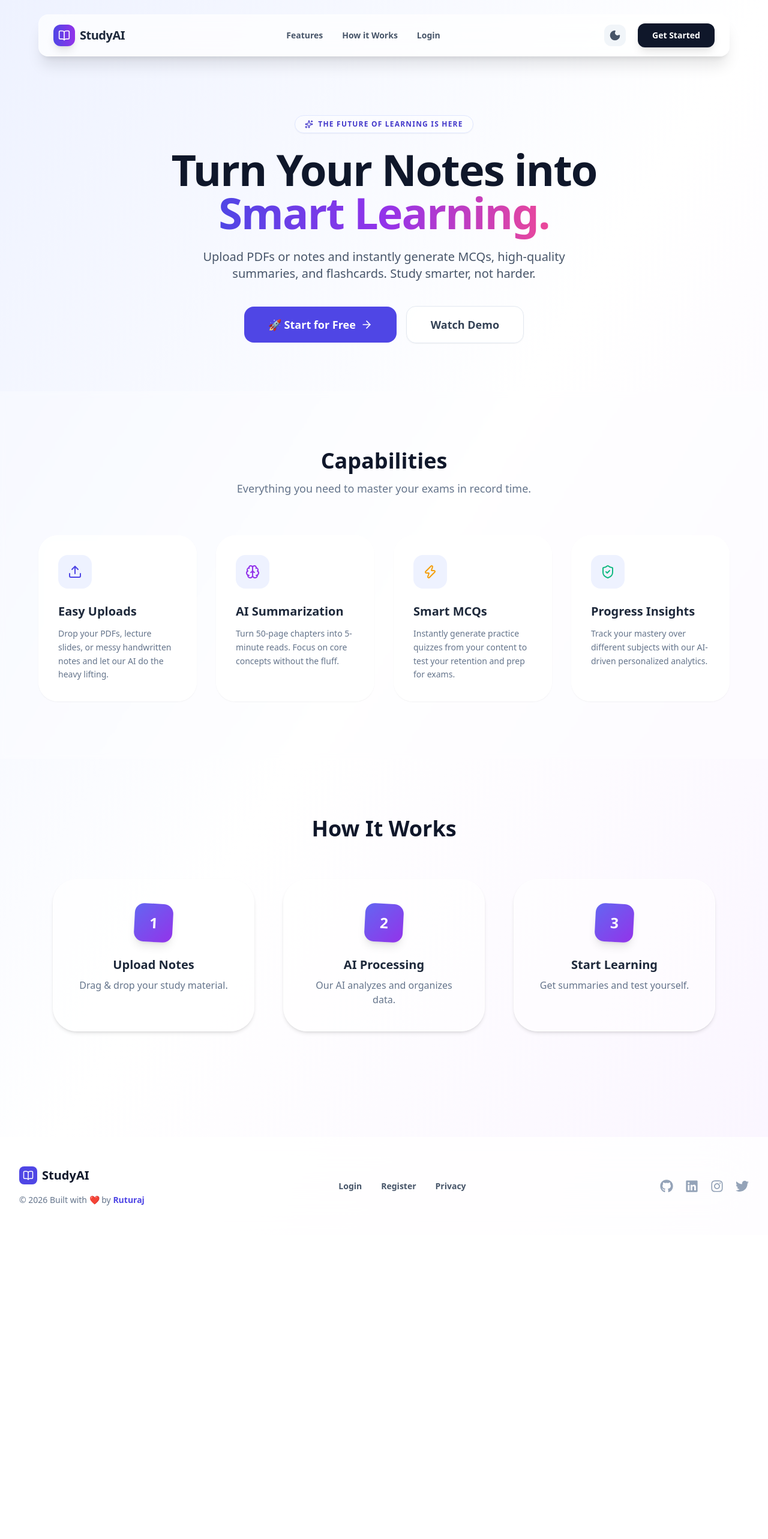
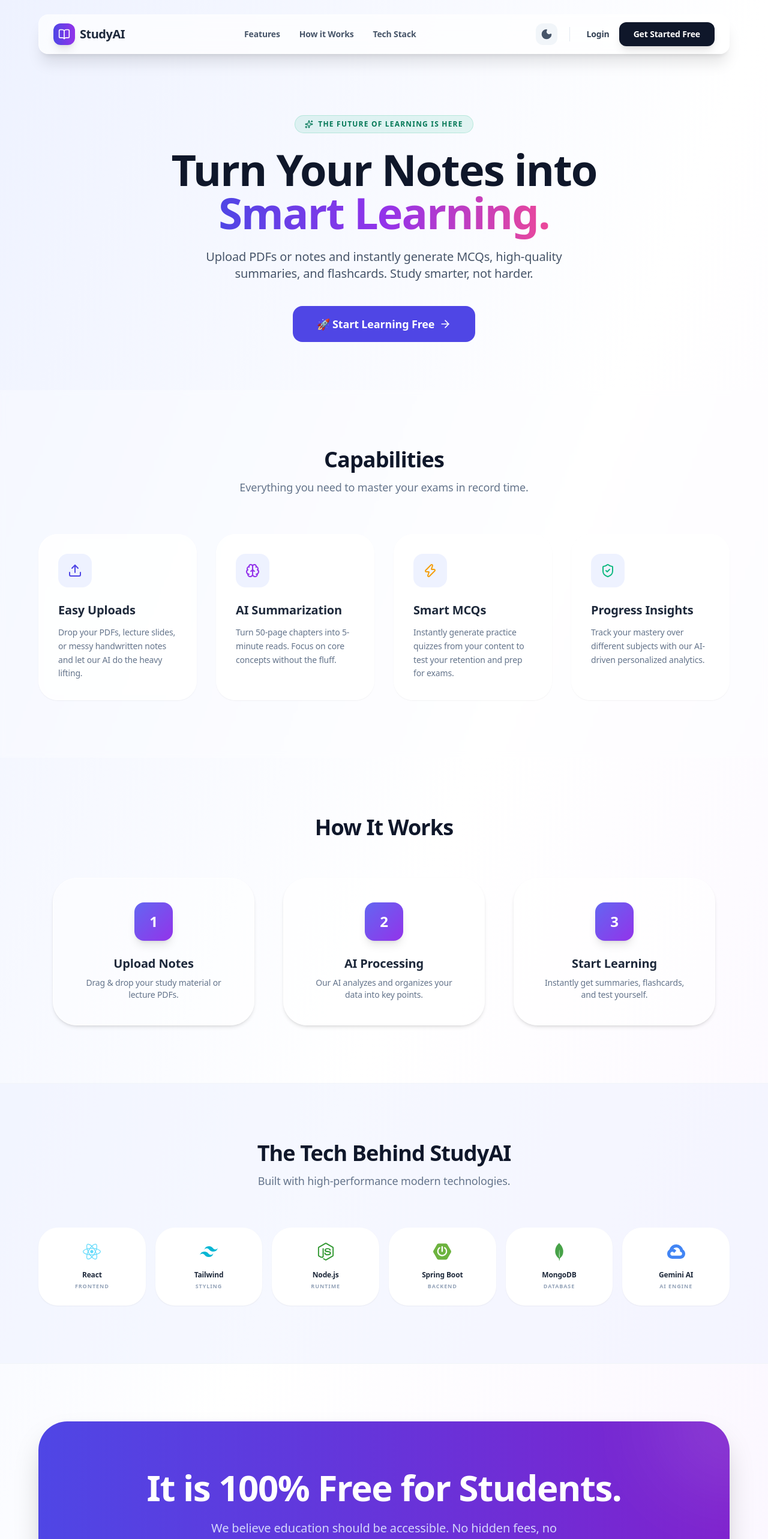
Before and after one commit to ruturajjadhav07/StudyAI, a React (Create React App) app in the folder frontend/: page / in a window 1280 px wide. Shown: the top 2565 px of the page at 60% size. Before the commit the page ends 2058 px from the top, so only its background shows below. Built offline with nearby package versions, Linux system fonts and the light colour scheme.

Commit message:
refine UI across core pages and improve result accuracy

```diff
--- a/frontend/src/pages/Dashboard.jsx
+++ b/frontend/src/pages/Dashboard.jsx
@@ -49,7 +49,6 @@ export default function Dashboard() {
   };
 
   return (
-    /* FIX: We inject the 'dark' class here as well to ensure the wrapper respects the theme immediately */
     <div className={`min-h-screen flex transition-colors duration-300 ${theme === 'dark' ? 'dark bg-slate-950' : 'bg-[#f8fafc]'}`}>
 
       {/* Sidebar */}
--- a/frontend/src/pages/Landing.jsx
+++ b/frontend/src/pages/Landing.jsx
@@ -7,9 +7,11 @@ import {
     Brain,
     Zap,
     ShieldCheck,
-    Sparkles
+    Sparkles,
+    Leaf
 } from 'lucide-react';
-import { FaGithub, FaLinkedin, FaInstagram, FaTwitter } from "react-icons/fa";
+import { FaGithub, FaLinkedin, FaInstagram, FaTwitter, FaReact, FaNodeJs } from "react-icons/fa";
+import { SiTailwindcss, SiMongodb, SiGooglecloud, SiSpringboot } from "react-icons/si";
 import ThemeToggle from '../component/ThemeToggle';
 
 export default function LandingPage() {
@@ -19,16 +21,14 @@ export default function LandingPage() {
         if ('scrollRestoration' in window.history) {
             window.history.scrollRestoration = 'manual';
         }
-
         const timer = setTimeout(() => {
             window.scrollTo({ top: 0, behavior: 'smooth' });
         }, 100);
-
         return () => clearTimeout(timer);
     }, []);
 
     const scrollToTop = (e) => {
-        e.preventDefault();
+        if (e) e.preventDefault();
         window.scrollTo({ top: 0, behavior: 'smooth' });
     };
 
@@ -55,74 +55,86 @@ export default function LandingPage() {
         }
     ];
 
+    const techStack = [
+        { name: "React", icon: <FaReact className="text-[#61DAFB]" />, desc: "Frontend" },
+        { name: "Tailwind", icon: <SiTailwindcss className="text-[#06B6D4]" />, desc: "Styling" },
+        { name: "Node.js", icon: <FaNodeJs className="text-[#339933]" />, desc: "Runtime" },
+        { name: "Spring Boot", icon: <SiSpringboot className="text-[#6DB33F]" />, desc: "Backend" },
+        { name: "MongoDB", icon: <SiMongodb className="text-[#47A248]" />, desc: "Database" },
+        { name: "Gemini AI", icon: <SiGooglecloud className="text-[#4285F4]" />, desc: "AI Engine" }
+    ];
+
     return (
-        <div className="min-h-screen bg-gradient-to-br from-indigo-50 via-white to-purple-50 dark:from-slate-950 dark:via-slate-900 dark:to-slate-950 selection:bg-indigo-100 dark:selection:bg-indigo-900 overflow-x-hidden relative transition-colors duration-500">
+        <div className="min-h-screen bg-gradient-to-br from-indigo-50 via-white to-purple-50 dark:from-slate-950 dark:via-slate-900 dark:to-slate-950 selection:bg-indigo-100 dark:selection:bg-indigo-900 overflow-x-hidden relative transition-colors duration-500 font-sans">
 
             <style>
                 {`
                     ::-webkit-scrollbar { display: none; }
                     html { scroll-behavior: smooth; -ms-overflow-style: none; scrollbar-width: none; }
+                    body {
+                        font-family: 'Plus Jakarta Sans', sans-serif;
+                        letter-spacing: -0.01em;
+                    }
                 `}
             </style>
 
             <div className="absolute top-[-10%] left-[-10%] w-[500px] h-[500px] bg-purple-200/40 dark:bg-purple-900/20 rounded-full blur-[120px] -z-10 animate-pulse"></div>
-            <div className="absolute bottom-[10%] right-[-5%] w-[400px] h-[400px] bg-indigo-200/40 dark:bg-indigo-900/20 rounded-full blur-[100px] -z-10"></div>
 
+            {/*NAVBAR */}
             <nav className="fixed top-6 left-1/2 -translate-x-1/2 w-[95%] max-w-6xl z-50 px-4 md:px-6 py-3 bg-white/70 dark:bg-slate-900/70 backdrop-blur-xl border border-white/40 dark:border-slate-800/40 rounded-2xl shadow-xl flex items-center justify-between transition-all">
                 <button onClick={scrollToTop} className="flex items-center gap-2 group cursor-pointer bg-transparent border-none outline-none">
                     <div className="bg-gradient-to-r from-indigo-600 to-purple-600 p-2 rounded-xl shadow-lg group-hover:scale-110 transition-transform">
                         <BookOpen className="text-white" size={20} />
                     </div>
-                    <span className="text-xl font-bold text-slate-800 dark:text-white tracking-tight group-hover:text-indigo-600 dark:group-hover:text-indigo-400 transition-colors">
-                        StudyAI
-                    </span>
+                    <span className="text-xl font-bold text-slate-800 dark:text-white tracking-tight">StudyAI</span>
                 </button>
 
                 <div className="hidden md:flex items-center gap-8 text-sm font-semibold text-slate-600 dark:text-slate-300">
-                    <a href="#features" className="hover:text-indigo-600 dark:hover:text-indigo-400 transition">Features</a>
-                    <a href="#how-it-works" className="hover:text-indigo-600 dark:hover:text-indigo-400 transition">How it Works</a>
-                    <Link to="/login" className="hover:text-indigo-600 dark:hover:text-indigo-400 transition">Login</Link>
+                    <a href="#features" className="hover:text-indigo-600 transition">Features</a>
+                    <a href="#how-it-works" className="hover:text-indigo-600 transition">How it Works</a>
+                    <a href="#tech-stack" className="hover:text-indigo-600 transition">Tech Stack</a>
                 </div>
 
-                <div className="flex items-center gap-3 md:gap-4">
-                    <div className="p-1 rounded-lg hover:bg-slate-100 dark:hover:bg-slate-800 transition-colors">
+                <div className="flex items-center gap-3 md:gap-5">
                     <ThemeToggle />
+                    <div className="h-6 w-[1px] bg-slate-200 dark:bg-slate-700 hidden sm:block"></div>
+                    <div className="flex items-center gap-2">
+                        <Link to="/login" className="text-sm font-bold text-slate-700 dark:text-slate-300 hover:text-indigo-600 transition px-2">
+                            Login
+                        </Link>
+                        <Link to="/register" className="bg-slate-900 dark:bg-indigo-600 text-white px-4 md:px-6 py-2 md:py-2.5 rounded-xl text-xs md:text-sm font-bold hover:bg-indigo-600 hover:scale-105 transition-all shadow-lg whitespace-nowrap">
+                            Get Started Free
+                        </Link>
                     </div>
-                    <Link to="/register" className="bg-slate-900 dark:bg-indigo-600 text-white px-4 md:px-6 py-2 md:py-2.5 rounded-xl text-xs md:text-sm font-bold hover:bg-indigo-600 dark:hover:bg-indigo-500 hover:scale-105 transition-all shadow-lg whitespace-nowrap">
-                        Get Started
-                    </Link>
                 </div>
             </nav>
 
+            {/* HERO */}
             <header className="pt-48 pb-20 px-4 text-center">
                 <div className="max-w-4xl mx-auto">
-                    <div className="inline-flex items-center gap-2 py-1.5 px-4 rounded-full bg-white/50 dark:bg-slate-800/50 border border-indigo-100 dark:border-slate-700 text-indigo-700 dark:text-indigo-300 text-xs font-bold uppercase tracking-widest mb-6 shadow-sm">
+                    <div className="inline-flex items-center gap-2 py-1.5 px-4 rounded-full bg-emerald-500/10 border border-emerald-500/20 text-emerald-700 dark:text-emerald-400 text-xs font-bold uppercase tracking-widest mb-6">
                         <Sparkles size={14} /> The Future of Learning is Here
                     </div>
                     <h1 className="text-4xl md:text-7xl font-black text-slate-900 dark:text-white mb-6 tracking-tight leading-[1.1]">
                         Turn Your Notes into <br />
-                        <span className="bg-gradient-to-r from-indigo-600 via-purple-600 to-pink-500 bg-clip-text text-transparent">
-                            Smart Learning.
-                        </span>
+                        <span className="bg-gradient-to-r from-indigo-600 via-purple-600 to-pink-500 bg-clip-text text-transparent">Smart Learning.</span>
                     </h1>
-                    <p className="text-lg md:text-xl text-slate-600 dark:text-slate-400 mb-10 max-w-2xl mx-auto leading-relaxed">
+                    <p className="text-lg md:text-xl text-slate-600 dark:text-slate-400 mb-10 max-w-2xl mx-auto leading-relaxed font-medium">
                         Upload PDFs or notes and instantly generate MCQs, high-quality summaries, and flashcards. Study smarter, not harder.
                     </p>
                     <div className="flex flex-col sm:flex-row items-center justify-center gap-4">
-                        <Link to="/register" className="w-full sm:w-auto px-10 py-4 bg-indigo-600 text-white rounded-2xl font-bold text-lg hover:bg-indigo-700 hover:shadow-2xl hover:shadow-indigo-200 dark:hover:shadow-none transition-all flex items-center justify-center gap-2 group">
-                            🚀 Start for Free <ArrowRight size={20} className="group-hover:translate-x-1 transition" />
+                        <Link to="/register" className="w-full sm:w-auto px-10 py-4 bg-indigo-600 text-white rounded-2xl font-bold text-lg hover:shadow-2xl hover:shadow-indigo-200 transition-all flex items-center justify-center gap-2 group">
+                            🚀 Start Learning Free <ArrowRight size={20} className="group-hover:translate-x-1 transition" />
                         </Link>
-                        <button className="w-full sm:w-auto px-10 py-4 bg-white/80 dark:bg-slate-800 backdrop-blur-md text-slate-700 dark:text-slate-200 border border-slate-200 dark:border-slate-700 rounded-2xl font-bold text-lg hover:bg-slate-50 dark:hover:bg-slate-700 transition shadow-sm">
-                            Watch Demo
-                        </button>
                     </div>
                 </div>
             </header>
 
+            {/* CAPABILITIES */}
             <section id="features" className="py-24 px-4 bg-white/30 dark:bg-slate-900/30 backdrop-blur-sm">
                 <div className="max-w-6xl mx-auto">
                     <div className="text-center mb-16">
-                        <h2 className="text-4xl font-bold text-slate-900 dark:text-white">Capabilities</h2>
+                        <h2 className="text-4xl font-bold text-slate-900 dark:text-white tracking-tight">Capabilities</h2>
                         <p className="text-slate-500 dark:text-slate-400 mt-3 text-lg">Everything you need to master your exams in record time.</p>
                     </div>
                     <div className="grid grid-cols-1 md:grid-cols-2 lg:grid-cols-4 gap-8">
@@ -139,56 +151,133 @@ export default function LandingPage() {
                 </div>
             </section>
 
+            {/* HOW IT WORKS */}
             <section id="how-it-works" className="py-24 px-6 max-w-6xl mx-auto">
-                <h2 className="text-4xl font-bold text-center mb-16 text-slate-900 dark:text-white">How It Works</h2>
+                <h2 className="text-4xl font-bold text-center mb-16 text-slate-900 dark:text-white tracking-tight">How It Works</h2>
                 <div className="grid md:grid-cols-3 gap-12">
                     {[
-                        { step: "1", title: "Upload Notes", desc: "Drag & drop your study material." },
-                        { step: "2", title: "AI Processing", desc: "Our AI analyzes and organizes data." },
-                        { step: "3", title: "Start Learning", desc: "Get summaries and test yourself." }
+                        { step: "1", title: "Upload Notes", desc: "Drag & drop your study material or lecture PDFs." },
+                        { step: "2", title: "AI Processing", desc: "Our AI analyzes and organizes your data into key points." },
+                        { step: "3", title: "Start Learning", desc: "Instantly get summaries, flashcards, and test yourself." }
                     ].map((item, i) => (
-                        <div key={i} className="relative bg-white/40 dark:bg-slate-800/40 p-10 rounded-[2.5rem] text-center border border-white dark:border-slate-700 shadow-md transition-colors">
-                            <div className="w-16 h-16 mx-auto flex items-center justify-center rounded-2xl bg-gradient-to-br from-indigo-500 to-purple-600 text-white text-2xl font-black mb-6 shadow-lg rotate-3 group-hover:rotate-0 transition">
+                        <div key={i} className="relative bg-white/40 dark:bg-slate-800/40 p-10 rounded-[2.5rem] text-center border border-white dark:border-slate-700 shadow-md">
+                            <div className="w-16 h-16 mx-auto flex items-center justify-center rounded-2xl bg-gradient-to-br from-indigo-500 to-purple-600 text-white text-2xl font-black mb-6 shadow-lg">
                                 {item.step}
                             </div>
                             <h3 className="font-bold text-xl text-slate-800 dark:text-white mb-2">{item.title}</h3>
-                            <p className="text-slate-500 dark:text-slate-400">{item.desc}</p>
+                            <p className="text-slate-500 dark:text-slate-400 text-sm">{item.desc}</p>
                         </div>
                     ))}
                 </div>
             </section>
 
-            <footer className="mt-20 border-t border-white/50 dark:border-slate-800 bg-white/80 dark:bg-slate-900/80 backdrop-blur-2xl px-8 py-12 transition-colors">
-                <div className="max-w-7xl mx-auto flex flex-col md:flex-row items-center justify-between gap-10">
-                    <div className="flex flex-col gap-4 text-center md:text-left">
-                        <button onClick={scrollToTop} className="flex items-center gap-2 justify-center md:justify-start group bg-transparent border-none outline-none">
-                            <div className="bg-indigo-600 p-1.5 rounded-lg group-hover:scale-110 transition-transform">
-                                <BookOpen className="text-white" size={18} />
+            {/* TECH STACK SECTION */}
+            <section id="tech-stack" className="py-24 px-4 bg-indigo-50/50 dark:bg-slate-950/50 border-y border-slate-100 dark:border-slate-800">
+                <div className="max-w-6xl mx-auto">
+                    <div className="text-center mb-16">
+                        <h2 className="text-4xl font-bold text-slate-900 dark:text-white tracking-tight">The Tech Behind StudyAI</h2>
+                        <p className="text-slate-500 dark:text-slate-400 mt-3 text-lg">Built with high-performance modern technologies.</p>
                     </div>
-                            <span className="text-xl font-bold text-slate-900 dark:text-white">StudyAI</span>
+                    <div className="grid grid-cols-2 md:grid-cols-3 lg:grid-cols-6 gap-4">
+                        {techStack.map((tech, i) => (
+                            <div key={i} className="flex flex-col items-center p-6 rounded-[2rem] bg-white dark:bg-slate-900 border border-white dark:border-slate-800 shadow-sm hover:border-indigo-500/50 transition-all group">
+                                <div className="text-3xl mb-4 group-hover:scale-110 transition-transform duration-300">
+                                    {tech.icon}
+                                </div>
+                                <span className="font-bold text-slate-800 dark:text-white text-xs">{tech.name}</span>
+                                <span className="text-[9px] uppercase tracking-widest text-slate-400 dark:text-slate-500 mt-1 font-bold">{tech.desc}</span>
+                            </div>
+                        ))}
+                    </div>
+                </div>
+            </section>
+
+            {/* FREE FOR STUDENTS CTA */}
+            <section className="py-24 px-6">
+                <div className="max-w-6xl mx-auto bg-gradient-to-r from-indigo-600 to-purple-700 rounded-[3rem] p-12 md:p-20 text-center text-white relative overflow-hidden shadow-2xl">
+                    <div className="absolute top-0 right-0 w-64 h-64 bg-white/10 rounded-full blur-3xl -translate-y-1/2 translate-x-1/2"></div>
+                    <div className="relative z-10">
+                        <h2 className="text-4xl md:text-6xl font-black mb-6 tracking-tight">It is 100% Free for Students.</h2>
+                        <p className="text-indigo-100 text-lg md:text-xl mb-10 max-w-2xl mx-auto font-medium opacity-90">
+                            We believe education should be accessible. No hidden fees, no subscriptions—just pure AI-powered learning for everyone.
+                        </p>
+                        <Link to="/register" className="inline-block px-10 py-5 bg-white text-indigo-600 rounded-2xl font-extrabold text-xl hover:scale-105 transition-all shadow-xl">
+                            Get Started Now
+                        </Link>
+                    </div>
+                </div>
+            </section>
+
+            {/* FOOTER */}
+            <footer className="mt-20 border-t border-white/50 dark:border-slate-800 bg-white/80 dark:bg-slate-950 backdrop-blur-2xl px-8 py-16 transition-colors duration-500">
+                <div className="max-w-7xl mx-auto">
+                    <div className="grid grid-cols-1 md:grid-cols-4 gap-12 md:gap-8">
+
+                        {/* Brand Column */}
+                        <div className="col-span-1 md:col-span-1 flex flex-col gap-6">
+                            <button onClick={() => scrollToTop()} className="flex items-center gap-2 group w-fit">
+                                <div className="bg-gradient-to-br from-indigo-600 to-purple-600 p-2 rounded-xl shadow-lg group-hover:rotate-12 transition-all">
+                                    <BookOpen className="text-white" size={20} />
+                                </div>
+                                <span className="text-2xl font-black text-slate-900 dark:text-white tracking-tighter">StudyAI</span>
                             </button>
-                        <p className="text-slate-500 dark:text-slate-400 text-sm max-w-xs">
-                            &copy; {currentYear} Built with ❤️ by <span className="text-indigo-600 dark:text-indigo-400 font-bold">Ruturaj</span>
+                            <p className="text-slate-500 dark:text-slate-400 text-sm leading-relaxed font-medium">
+                                Empowering students with AI-driven study tools to maximize productivity and learning outcomes.
                             </p>
                         </div>
 
-                    <div className="flex gap-8 text-sm font-bold text-slate-600 dark:text-slate-300">
-                        <Link to="/login" className="hover:text-indigo-600 dark:hover:text-indigo-400 transition">Login</Link>
-                        <Link to="/register" className="hover:text-indigo-600 dark:hover:text-indigo-400 transition">Register</Link>
-                        <a href="#" className="hover:text-indigo-600 dark:hover:text-indigo-400 transition">Privacy</a>
+                        {/* Navigation Links */}
+                        <div className="flex flex-col gap-5">
+                            <h4 className="text-xs font-black text-slate-900 dark:text-white uppercase tracking-[0.2em]">Platform</h4>
+                            <ul className="flex flex-col gap-3">
+                                <li><Link to="/login" className="text-sm text-slate-500 dark:text-slate-400 hover:text-indigo-600 dark:hover:text-indigo-400 transition-colors font-semibold">Login</Link></li>
+                                <li><Link to="/register" className="text-sm text-slate-500 dark:text-slate-400 hover:text-indigo-600 dark:hover:text-indigo-400 transition-colors font-semibold">Register</Link></li>
+                                <li><a href="#features" className="text-sm text-slate-500 dark:text-slate-400 hover:text-indigo-600 dark:hover:text-indigo-400 transition-colors font-semibold">Features</a></li>
+                            </ul>
                         </div>
 
-                    <div className="flex items-center gap-5">
+                        {/* Legal Links */}
+                        <div className="flex flex-col gap-5">
+                            <h4 className="text-xs font-black text-slate-900 dark:text-white uppercase tracking-[0.2em]">Legal</h4>
+                            <ul className="flex flex-col gap-3">
+                                <li><a href="#" className="text-sm text-slate-500 dark:text-slate-400 hover:text-indigo-600 dark:hover:text-indigo-400 transition-colors font-semibold">Privacy Policy</a></li>
+                                <li><a href="#" className="text-sm text-slate-500 dark:text-slate-400 hover:text-indigo-600 dark:hover:text-indigo-400 transition-colors font-semibold">Terms of Service</a></li>
+                                <li><a href="#" className="text-sm text-slate-500 dark:text-slate-400 hover:text-indigo-600 dark:hover:text-indigo-400 transition-colors font-semibold">Cookie Policy</a></li>
+                            </ul>
+                        </div>
+
+                        {/* Connect Section */}
+                        <div className="flex flex-col items-start md:items-end gap-6">
+                            <h4 className="text-xs font-black text-slate-900 dark:text-white uppercase tracking-[0.2em]">Connect</h4>
+                            <div className="flex items-center gap-4">
                                 {[
-                            { icon: <FaGithub size={22} />, url: "https://github.com/ruturajjadhav07", hover: "hover:text-black dark:hover:text-white" },
-                            { icon: <FaLinkedin size={22} />, url: "https://www.linkedin.com/in/ruturaj-jadhav-0a250821b/", hover: "hover:text-blue-600" },
-                            { icon: <FaInstagram size={22} />, url: "https://instagram.com/ruturajj_07", hover: "hover:text-pink-500" },
-                            { icon: <FaTwitter size={22} />, url: "https://twitter.com/spoidermon", hover: "hover:text-sky-400" }
+                                    { icon: <FaGithub size={22} />, url: "https://github.com/ruturajjadhav07" },
+                                    { icon: <FaLinkedin size={22} />, url: "https://www.linkedin.com/in/ruturaj-jadhav-0a250821b/" },
+                                    { icon: <FaInstagram size={22} />, url: "https://instagram.com/ruturajj_07" },
+                                    { icon: <FaTwitter size={22} />, url: "https://twitter.com/spoidermon" }
                                 ].map((social, i) => (
-                            <a key={i} href={social.url} target="_blank" rel="noreferrer" className={`text-slate-400 dark:text-slate-500 ${social.hover} transition-all hover:scale-125 cursor-pointer`}>
+                                    <a
+                                        key={i}
+                                        href={social.url}
+                                        target="_blank"
+                                        rel="noreferrer"
+                                        className="w-10 h-10 flex items-center justify-center rounded-xl bg-slate-100 dark:bg-slate-800 text-slate-500 dark:text-slate-400 hover:bg-indigo-600 hover:text-white dark:hover:bg-indigo-600 transition-all duration-300"
+                                    >
                                         {social.icon}
                                     </a>
                                 ))}
+                            </div>
+                        </div>
+                    </div>
+
+                    {/* Bottom Bar */}
+                    <div className="mt-16 pt-8 border-t border-slate-200 dark:border-slate-800 flex flex-col md:flex-row justify-between items-center gap-4 text-center">
+                        <p className="text-slate-500 dark:text-slate-400 text-sm font-medium">
+                            &copy; {currentYear} Built with ❤️ by <span className="font-bold text-indigo-600">Ruturaj</span>
+                        </p>
+                        <p className="text-xs text-slate-400 dark:text-slate-500 font-bold uppercase tracking-widest">
+                            Made for students, by students.
+                        </p>
                     </div>
                 </div>
             </footer>
```
Also changed, not shown: frontend/src/pages/Quiz.jsx (+11 -5 lines), frontend/src/pages/Results.jsx (+67 -94 lines). Lines whose indentation alone changed are shown as unchanged.
